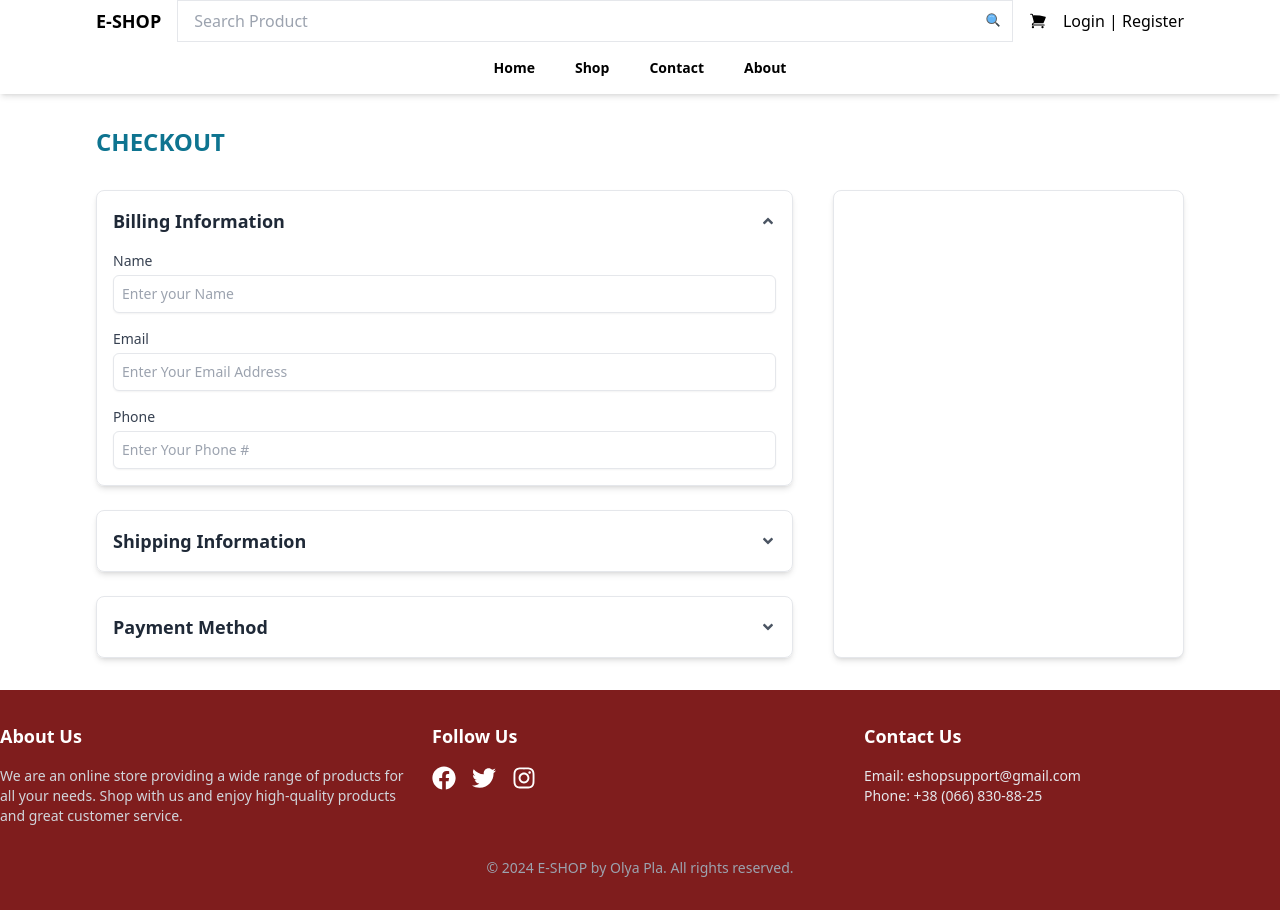
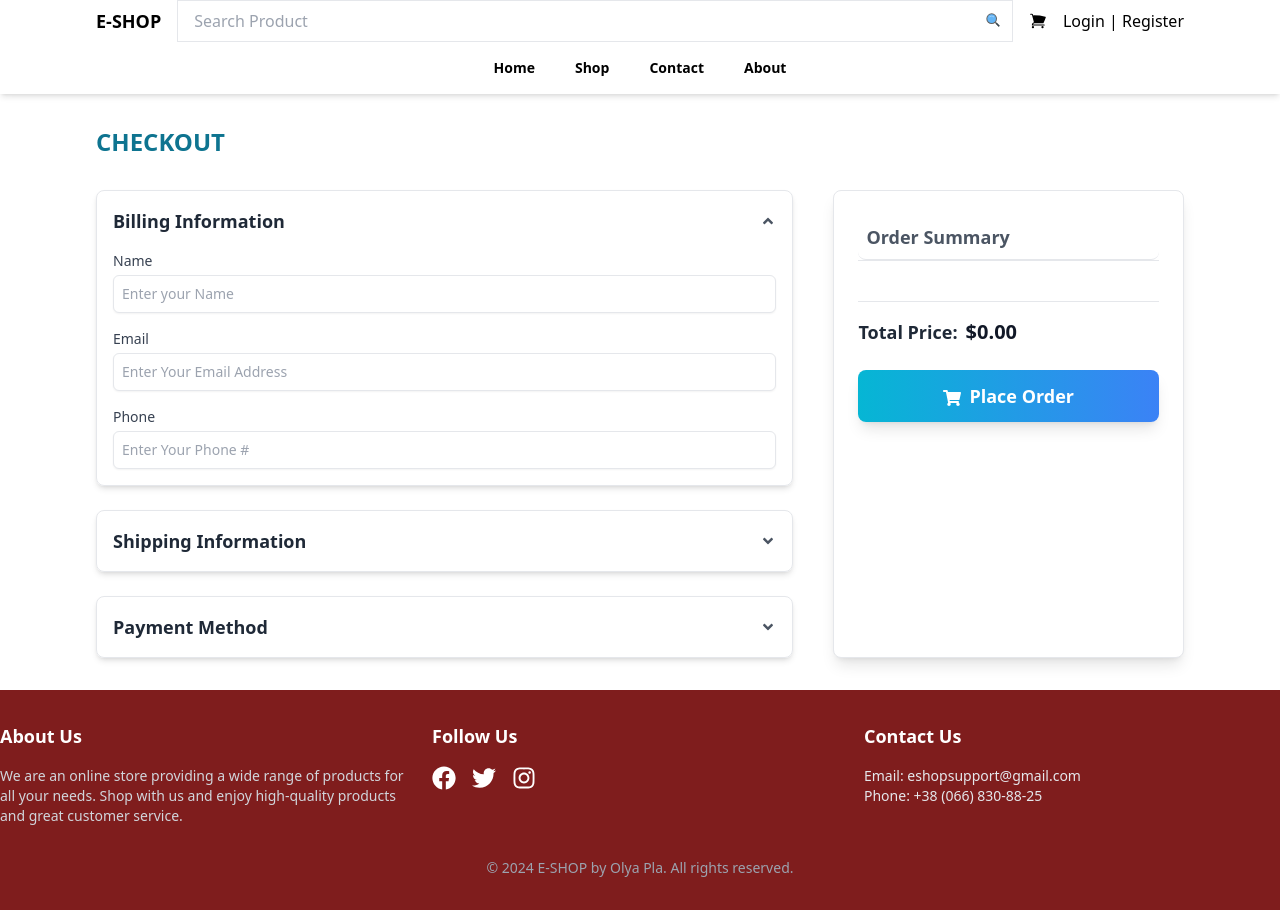
Before and after one commit to xellga-olga/e-shop, a React (Vite) app: page /checkout in a window 1280 px wide. Built offline with nearby package versions, Linux system fonts and the light colour scheme.

Commit message:
Created Order Summary component with styling

```diff
--- a/src/pages/Checkout.jsx
+++ b/src/pages/Checkout.jsx
@@ -1,12 +1,15 @@
 import { useState } from "react";
-import { FaAngleDown, FaAngleUp } from "react-icons/fa";
+import { FaAngleDown, FaAngleUp, FaShoppingCart } from "react-icons/fa";
+import { useSelector } from "react-redux";
 
 const Checkout = () => {
   const [billing, setBilling] = useState(true);
   const [shipping, setShipping] = useState(false);
   const [payment, setPayment] = useState(false);
 
-  const [paymentMethod, setPaymentMethod] = useState('cod');
+  const [paymentMethod, setPaymentMethod] = useState("cod");
+
+  const cart = useSelector((state) => state.cart);
 
   const [email, setEmail] = useState("");
   const [error, setError] = useState("");
@@ -158,7 +161,7 @@
             </div>
           </div>
 
-          { /* PAYMENT METHOD  */}
+          {/* PAYMENT METHOD  */}
           <div className="border p-4 rounded-lg shadow-md">
             <div
               className="flex justify-between items-center cursor-pointer"
@@ -180,8 +183,8 @@
                   id="cod"
                   type="radio"
                   name="payment"
-                  checked={paymentMethod === 'cod'}
-                  onChange={() => setPaymentMethod('cod')}
+                  checked={paymentMethod === "cod"}
+                  onChange={() => setPaymentMethod("cod")}
                   className="mr-2"
                 />
                 <label
@@ -197,8 +200,8 @@
                   id="dc"
                   type="radio"
                   name="payment"
-                  checked={paymentMethod === 'dc'}
-                  onChange={() => setPaymentMethod('dc')}
+                  checked={paymentMethod === "dc"}
+                  onChange={() => setPaymentMethod("dc")}
                   className="mr-2"
                 />
                 <label
@@ -208,9 +211,11 @@
                   Debit Card
                 </label>
               </div>
-              {paymentMethod === 'dc' && (
-                <div className="bg-slate-100">
-                  <h3 className="text-lg font-semibold text-gray-800 mb-4">Debit Card Information</h3>
+              {paymentMethod === "dc" && (
+                <div className="bg-slate-100 p-4 rounded-lg">
+                  <h3 className="text-lg font-semibold text-gray-800 mb-4">
+                    Debit Card Information
+                  </h3>
                   <div className="space-y-4">
                     <div>
                       <label
@@ -277,8 +282,47 @@
           </div>
         </div>
 
-        <div className="md:w-1/3 bg-white p-6 rounded-lg shadow-md border">
-          {/* Additional content for checkout summary or order details */}
+        <div className="md:w-1/3 bg-white p-6 rounded-lg shadow-lg border relative">
+          <h3 className="text-lg font-semibold text-gray-600 p-2 rounded-lg border-b">
+            Order Summary
+          </h3>
+          <div className="space-y-4 border-t border-gray-200 pt-4">
+            {cart.products.map((product) => (
+              <div
+                key={product.id}
+                className="flex justify-between items-center rounded-lg p-2 border bg-gray-50 shadow-sm hover:bg-gray-100 transition"
+              >
+                <img
+                  src={product.image}
+                  alt={product.name}
+                  className="w-12 h-12 object-cover rounded-md shadow"
+                />
+                <div className="flex-1 ml-4">
+                  <h4 className="text-sm font-medium text-gray-800">
+                    {product.name}
+                  </h4>
+                  <p className="text-sm text-gray-600">
+                    ${product.price} x {product.quantity}
+                  </p>
+                </div>
+              </div>
+            ))}
+          </div>
+
+          <div className="mt-6 border-t border-gray-200 pt-4">
+            <span className="text-lg font-semibold text-gray-800">
+              Total Price:
+            </span>
+            <span className="text-xl font-bold text-gray-900 ml-2">
+              ${cart.totalPrice.toFixed(2)}
+            </span>
+          </div>
+          <div className="mt-6 w-full">
+            <button className="w-full text-lg font-semibold text-white bg-gradient-to-r from-cyan-500 to-blue-500 hover:from-cyan-600 hover:to-blue-600 p-3 rounded-lg transition duration-300 ease-in-out shadow-lg hover:shadow-xl">
+              <FaShoppingCart className="inline mr-2" />
+              Place Order
+            </button>
+          </div>
         </div>
       </div>
     </div>
```
